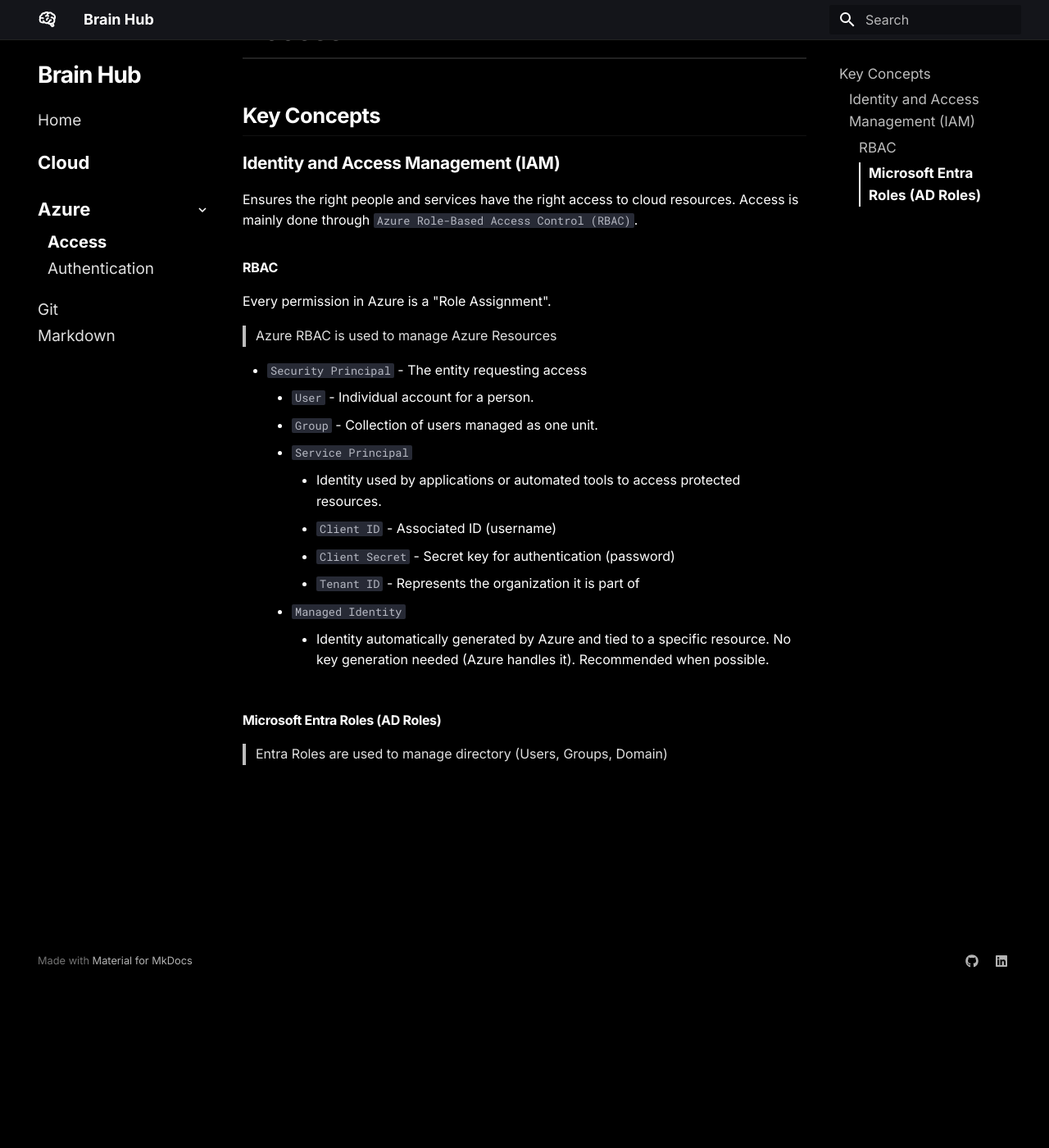
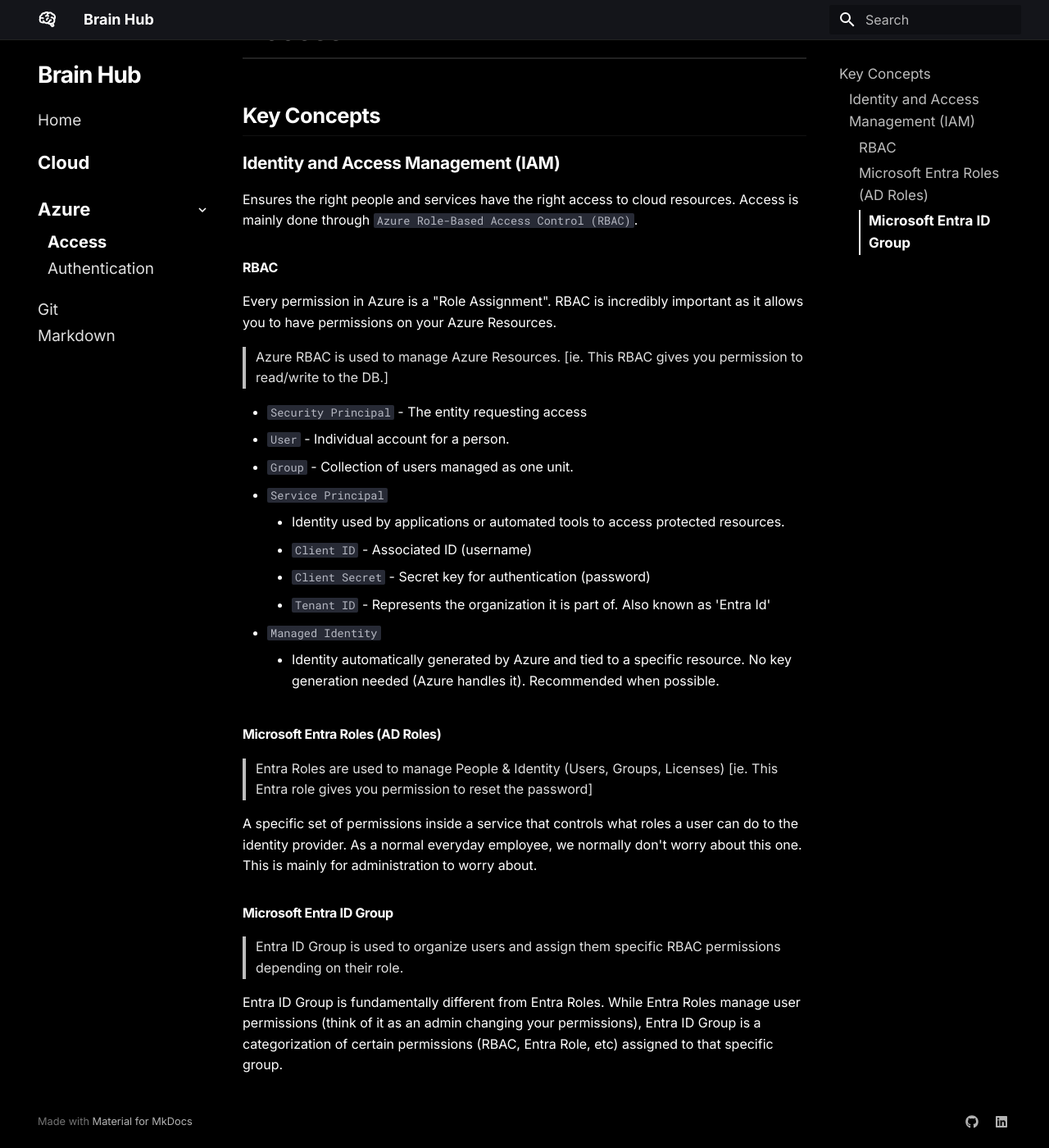
Before and after one commit to Brian-Lin-2/brain-hub, an MkDocs documentation site: the page built from docs/cloud/azure/access.md, in a window 1280 px wide and 1400 px high, scrolled down 196 px. Shown: the whole window at 82% size. Built offline with MkDocs 1.6.1 and Material for MkDocs 9.7.7, drawn with Linux system fonts in a browser that asks for light colours.

Commit message:
Update access.md

```diff
--- a/docs/cloud/azure/access.md
+++ b/docs/cloud/azure/access.md
@@ -4,29 +4,33 @@
 
 ### Identity and Access Management (IAM)
 
-Ensures the right people and services have the right access to cloud
-resources. Access is mainly done through
-`Azure Role-Based Access Control (RBAC)`.
+Ensures the right people and services have the right access to cloud resources. Access is mainly done through `Azure Role-Based Access Control (RBAC)`.
 
 #### RBAC
 
-Every permission in Azure is a "Role Assignment".
+Every permission in Azure is a "Role Assignment". RBAC is incredibly important as it allows you to have permissions on your Azure Resources.
 
-> Azure RBAC is used to manage Azure Resources
+> Azure RBAC is used to manage Azure Resources. [ie. This RBAC gives you permission to read/write to the DB.]
 
 - `Security Principal` - The entity requesting access
-    - `User` - Individual account for a person.
-    - `Group` - Collection of users managed as one unit.
-    - `Service Principal`
-        - Identity used by applications or automated tools to access protected resources.
-        - `Client ID` - Associated ID (username)
-        - `Client Secret` - Secret key for authentication (password)
-        - `Tenant ID` - Represents the organization it is part of
-    - `Managed Identity`
-        - Identity automatically generated by Azure and tied to a specific
-          resource. No key generation needed (Azure handles it). Recommended
-          when possible.
+  - `User` - Individual account for a person.
+  - `Group` - Collection of users managed as one unit.
+  - `Service Principal`
+    - Identity used by applications or automated tools to access protected resources.
+    - `Client ID` - Associated ID (username)
+    - `Client Secret` - Secret key for authentication (password)
+    - `Tenant ID` - Represents the organization it is part of. Also known as 'Entra Id'
+  - `Managed Identity`
+    - Identity automatically generated by Azure and tied to a specific resource. No key generation needed (Azure handles it). Recommended when possible.
 
 #### Microsoft Entra Roles (AD Roles)
 
-> Entra Roles are used to manage directory (Users, Groups, Domain)
+> Entra Roles are used to manage People & Identity (Users, Groups, Licenses) [ie. This Entra role gives you permission to reset the password]
+
+A specific set of permissions inside a service that controls what roles a user can do to the identity provider. As a normal everyday employee, we normally don't worry about this one. This is mainly for administration to worry about.
+
+#### Microsoft Entra ID Group
+
+> Entra ID Group is used to organize users and assign them specific RBAC permissions depending on their role.
+
+Entra ID Group is fundamentally different from Entra Roles. While Entra Roles manage user permissions (think of it as an admin changing your permissions), Entra ID Group is a categorization of certain permissions (RBAC, Entra Role, etc) assigned to that specific group.
```
Also changed, not shown: .markdownlint.json.
